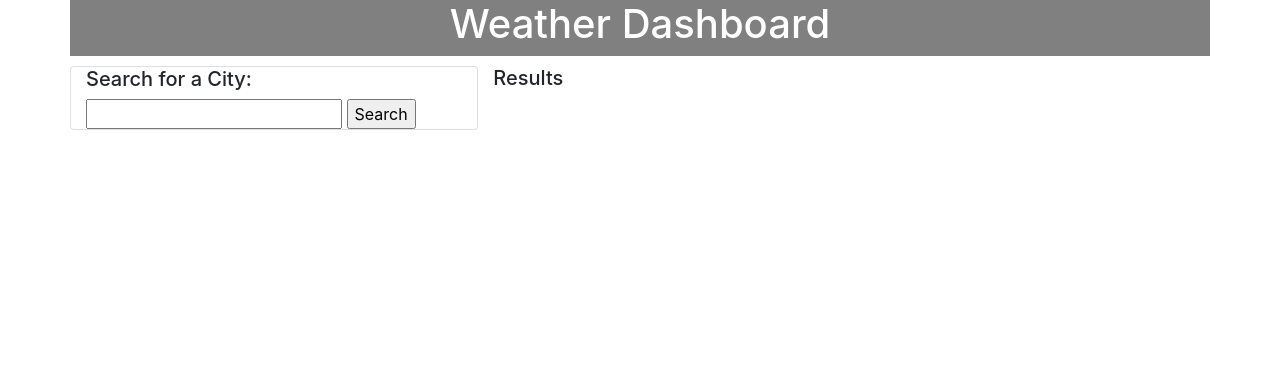
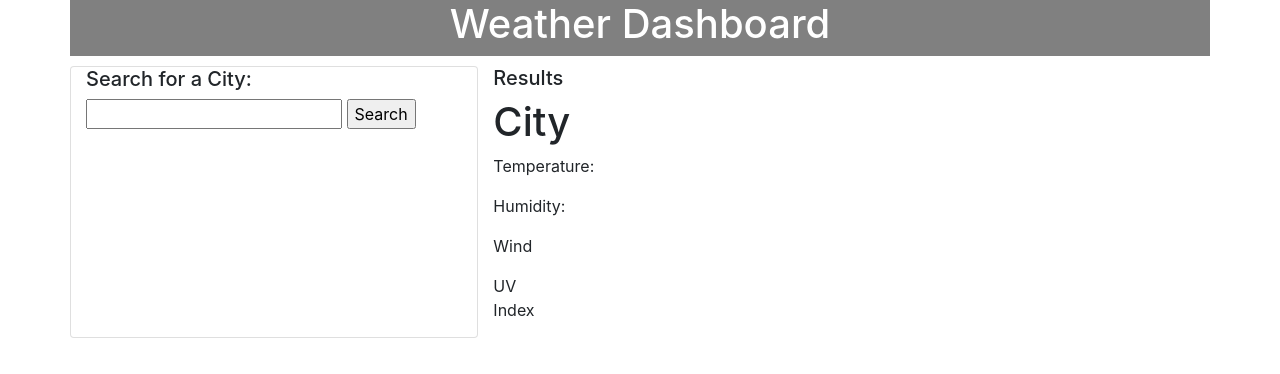
Before and after one commit to analuna01/WeatherDashboard-hw6, a plain HTML site: page index.html in a window 1280 px wide. Drawn offline with nearby package versions, Linux system fonts and the light colour scheme.

Commit message:
added weather conditions to the dashboard

```diff
--- a/assets/script.js
+++ b/assets/script.js
@@ -2,7 +2,7 @@ $("#find-city").on("click", function (event) {
   event.preventDefault();
   var city = $("#search-city").val();
   var apiKey = "15e194eb7337b7a0b68384d6ffba65cc";
-  var queryURL = "api.openweathermap.org/data/2.5/forecast?q={city name}&appid=" + city + apiKey;
+  var queryURL = "api.openweathermap.org/data/2.5/forecast?q=" + encodeURIComponent(city) + "&appid=" + apiKey;
   $.ajax({
     url: queryURL,
     method: "GET"
@@ -11,10 +11,40 @@ $("#find-city").on("click", function (event) {
   });
 });
 
+function displayWeather(){
+  var weatherDiv = $("#results-card");
+
+  var currentDiv = $("<div " + "</div>");
+  var searchedCity = $("<h1>" + "City" + "</h1>");
+  var temperature = $("<p>" + "Temperature:" +"</p>");
+  var humidity = $("<p>" + "Humidity:" + "</p>");
+  var wind = $("<p>" + "Wind" + "</p>");
+  var uvIndex = $("<p>" + "UV Index" + "</p>");
+
+  currentDiv.append(searchedCity);
+  currentDiv.append(temperature);
+  currentDiv.append(humidity);
+  currentDiv.append(wind);
+  currentDiv.append(uvIndex);
+  weatherDiv.append(currentDiv);
+};
+
+displayWeather();
 
 
 
-//Set date for weather forecast
+
+
+
+
+
+
+
+
+
+
+
+// //Set date for weather forecast
 // function setDate() {
 //   var setDate = $("#currentDate");
 //   var date = moment().format("dddd, MMMM Do YYYY, h:mm:ss a");;
--- a/index.html
+++ b/index.html
@@ -36,13 +36,13 @@
             <div class="results-card col-8">
                 <div id="results-card">
                     <h5>Results</h5>
-            <!-- <section>
-            <p class="city" id="currentDate"></p>
+                    <div>
+                        <!-- <p class="city" id="currentDate"></p>
                         <p class="wind"></p>
                         <p class="humidity"></p>
                         <p class="temp"></p>
-            <p class="uvIndex"></p>
-            </section> -->
+                        <p class="uvIndex"></p> -->
+                    </div>
                 </div>
 
 
@@ -51,9 +51,11 @@
 
             <!-- Optional JavaScript -->
             <!-- jQuery first, then Popper.js, then Bootstrap JS -->
-    <script src="https://code.jquery.com/jquery-3.4.1.slim.min.js"
+            <script src="https://code.jquery.com/jquery-3.5.1.min.js"
+                integrity="sha256-9/aliU8dGd2tb6OSsuzixeV4y/faTqgFtohetphbbj0=" crossorigin="anonymous"></script>
+            <!--       <script src="https://code.jquery.com/jquery-3.4.1.slim.min.js"
         integrity="sha384-J6qa4849blE2+poT4WnyKhv5vZF5SrPo0iEjwBvKU7imGFAV0wwj1yYfoRSJoZ+n"
-        crossorigin="anonymous"></script>
+        crossorigin="anonymous"></script> -->
             <script src="https://cdn.jsdelivr.net/npm/popper.js@1.16.0/dist/umd/popper.min.js"
                 integrity="sha384-Q6E9RHvbIyZFJoft+2mJbHaEWldlvI9IOYy5n3zV9zzTtmI3UksdQRVvoxMfooAo"
                 crossorigin="anonymous"></script>
```
Lines whose indentation alone changed are shown as unchanged.
